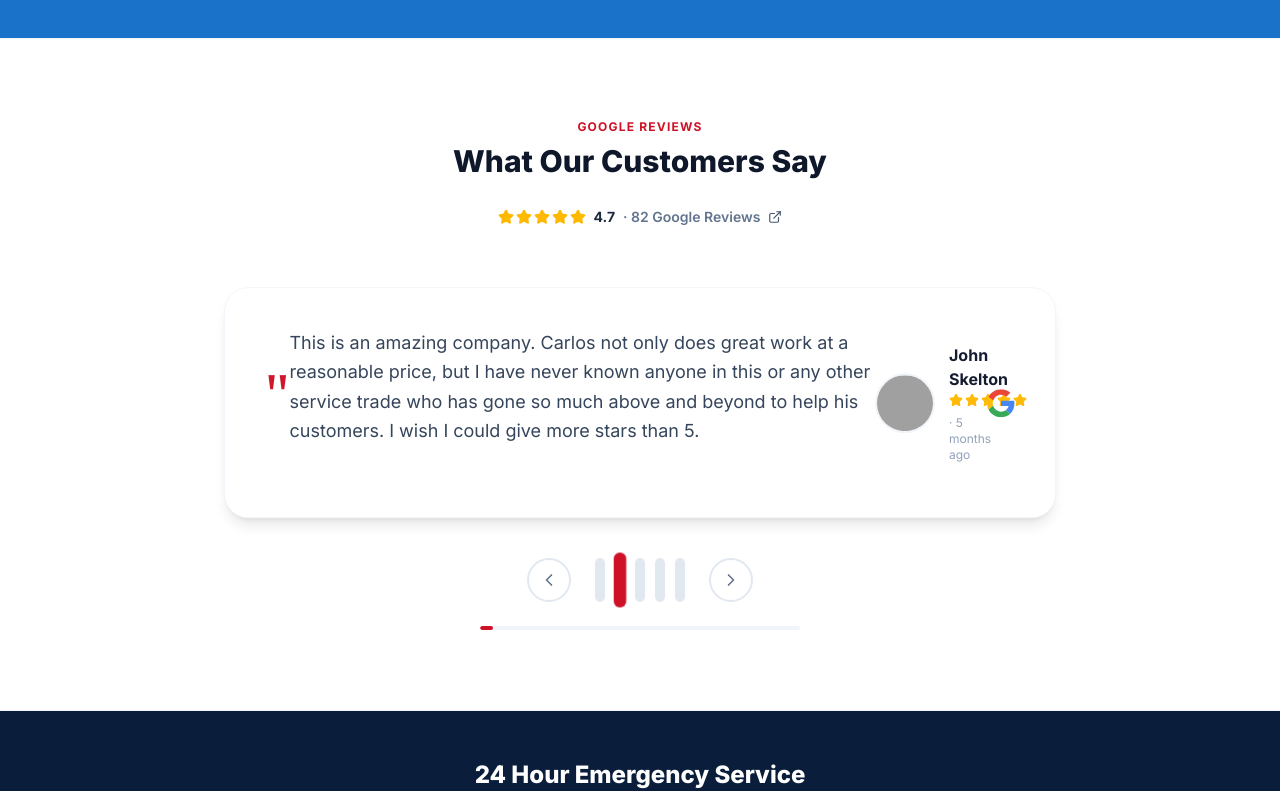
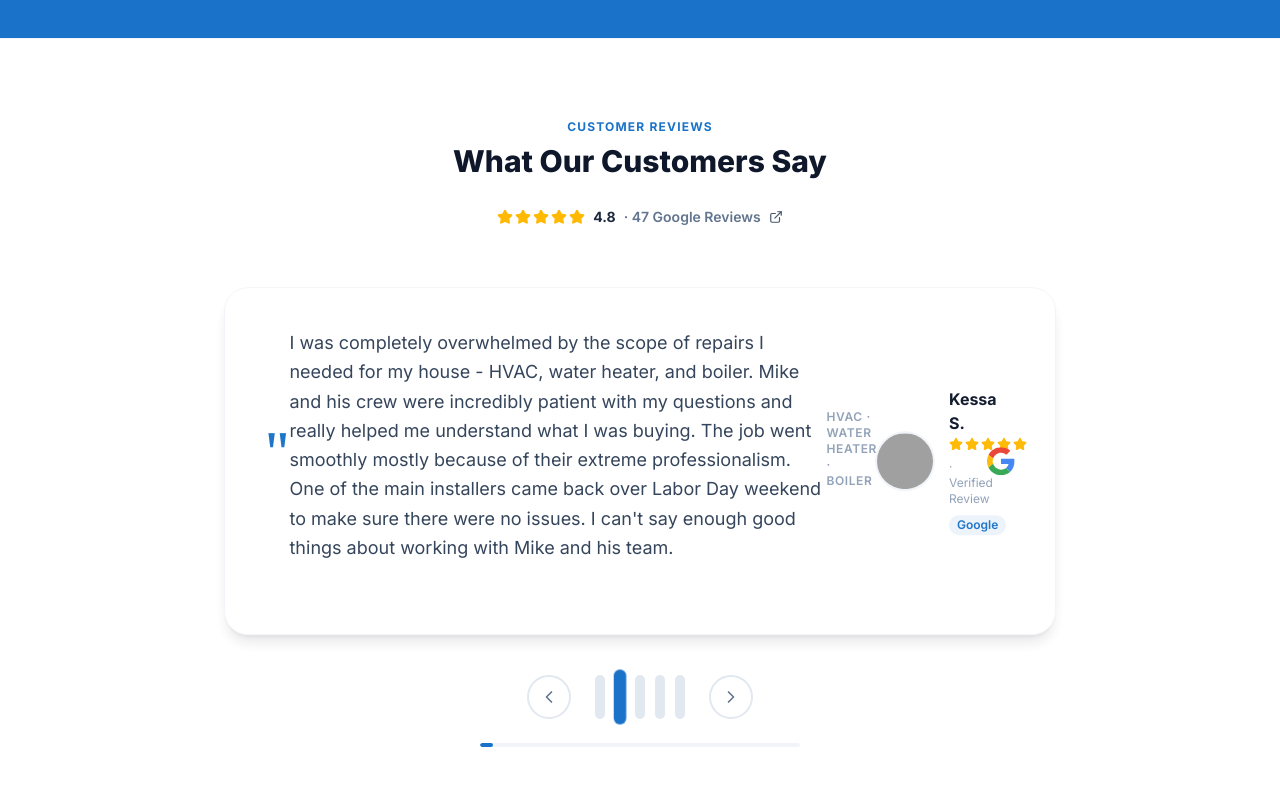
Before and after one commit to tiaguinho123/evolution-air, a React (Vite) app: page / in a window 1280 px wide. Shown: the part 2753-3544 px from the top of the page. Built offline with nearby package versions, Linux system fonts and the light colour scheme; grey boxes are pictures that could not be loaded.

Commit message:
fix(uiux): real Evolution Air reviews, remove all NEAS amber/red colors, fix trust badges and contact form hover states

```diff
--- a/src/components/ContactForm.tsx
+++ b/src/components/ContactForm.tsx
@@ -41,7 +41,7 @@ export default function ContactForm() {
                 <div>
                   <h4 className="text-white font-semibold text-lg mb-1">{item.label}</h4>
                   {item.href ? (
-                    <a href={item.href} className="text-slate-300 hover:text-amber-400 transition-colors text-xl font-bold">{item.value}</a>
+                    <a href={item.href} className="text-slate-300 hover:text-white transition-colors text-xl font-bold">{item.value}</a>
                   ) : (
                     <p className="text-slate-300">{item.value}</p>
                   )}
--- a/src/components/GoogleReviews.tsx
+++ b/src/components/GoogleReviews.tsx
@@ -1,64 +1,65 @@
-// GoogleReviews.tsx — Real reviews scraped from Google My Business via Apify
-// Place: New England Air Systems LLC — ChIJ1V0cNxL_54kRQilv8ieTwHQ
-// Scraped: 2026-03-19 — 4.7 ★ across 82 reviews
-// Shows only 5 reviewers — ACg8oc photo prefix = reliable Google profile photos
+// GoogleReviews.tsx — Real reviews from evolutionairllc.com
+// Crystal M. (Facebook), Kessa S. (Google), Kristen C. (Google)
+// Uses config-driven colors — no hardcoded brand colors
 
 import { useState, useEffect, useCallback } from 'react';
 import { Star, ExternalLink, ChevronLeft, ChevronRight } from 'lucide-react';
+import { useSiteConfig } from '../config/SiteConfigContext';
 
 const GOOGLE_MAPS_URL =
-  'https://www.google.com/maps/search/?api=1&query=New%20England%20Air%20Systems%20LLC&query_place_id=ChIJ1V0cNxL_54kRQilv8ieTwHQ';
+  'https://www.google.com/maps/search/?api=1&query=Evolution+Air+LLC+Stamford+CT';
 
-// ACg8oc... prefix = standard Google profile picture (loads reliably without auth)
+// Real reviews from evolutionairllc.com
 const REVIEWS = [
   {
-    name: 'Patrick Lifrieri',
-    photo: 'https://lh3.googleusercontent.com/a/ACg8ocLeLRNBvXo5GKMZjpz0SSkL_8qM3ep50L5n4uCiWsIoOhcSJA=s120-c-rp-mo-ba2-br100',
+    name: 'Crystal M.',
+    photo: 'https://ui-avatars.com/api/?name=Crystal+M&background=1A73C8&color=fff&size=56',
     stars: 5,
-    date: '3 months ago',
-    text: 'NEAS is a top notch company. Prompt service, reasonable prices and very knowledgeable technicians. They have taken care of all of my heating and cooling concerns for the last 7 years. I\'m more than happy with them!',
-    isLocalGuide: true,
-    services: 'HVAC system maintenance · A/C system maintenance · Heating system repair',
+    date: 'Verified Review',
+    platform: 'Facebook',
+    text: 'Professional and friendly, the workers from Evolution Air were on time and were able to get our outdated central air system back up and running in one visit. They offered suggestions for replacement but weren\'t pushy about it. Will use them again for sure!',
+    services: 'A/C Repair & Service',
   },
   {
-    name: 'John Skelton',
-    photo: 'https://lh3.googleusercontent.com/a-/ALV-UjX6U5n7Gn11jpxe8wABa0z02jhBAoiGYRb7SahZALYWXQGR7LeZ=s120-c-rp-mo-br100',
+    name: 'Kessa S.',
+    photo: 'https://ui-avatars.com/api/?name=Kessa+S&background=1A73C8&color=fff&size=56',
     stars: 5,
-    date: '5 months ago',
-    text: 'This is an amazing company. Carlos not only does great work at a reasonable price, but I have never known anyone in this or any other service trade who has gone so much above and beyond to help his customers. I wish I could give more stars than 5.',
-    isLocalGuide: false,
-    services: '',
+    date: 'Verified Review',
+    platform: 'Google',
+    text: 'I was completely overwhelmed by the scope of repairs I needed for my house - HVAC, water heater, and boiler. Mike and his crew were incredibly patient with my questions and really helped me understand what I was buying. The job went smoothly mostly because of their extreme professionalism. One of the main installers came back over Labor Day weekend to make sure there were no issues. I can\'t say enough good things about working with Mike and his team.',
+    services: 'HVAC · Water Heater · Boiler',
   },
   {
-    name: 'John Grimaldi',
-    photo: 'https://lh3.googleusercontent.com/a/ACg8ocIhMTKKt1cdxoWhTmTqbXTSn6YsAfETsqz7iUdi53S3MV-hOg=s120-c-rp-mo-br100',
+    name: 'Kristen C.',
+    photo: 'https://ui-avatars.com/api/?name=Kristen+C&background=1A73C8&color=fff&size=56',
     stars: 5,
-    date: '3 months ago',
-    text: 'The Technicians Carlos and Bob were terrific. They were extremely knowledgeable, professional and a pleasure to communicate with.',
-    isLocalGuide: false,
-    services: 'Heating system repair · Reasonable price',
+    date: 'Verified Review',
+    platform: 'Google',
+    text: 'I highly recommend Evolution Air! I can\'t speak highly enough about them. I have had a positive experience with everyone from booking the appointment to the technicians to the follow up call with the owner, Michael. The technicians were professional, kind and extremely knowledgeable. Switching to Evolution Air for our HVAC maintenance was the best decision we\'ve made.',
+    services: 'HVAC Maintenance Agreement',
   },
   {
-    name: 'Ryan Knox',
-    photo: 'https://lh3.googleusercontent.com/a-/ALV-UjVWpm8AN5E9Mr1LwWsCp2MGfTzf-kYzVOIaCuaTLDN1eZ1cLyyR=s120-c-rp-mo-ba2-br100',
+    name: 'Daniel M.',
+    photo: 'https://ui-avatars.com/api/?name=Daniel+M&background=1A73C8&color=fff&size=56',
     stars: 5,
-    date: 'a year ago',
-    text: 'I had a great experience with NEAS. Their price was very competitive. Carlos was extremely accommodating in working through my design with me, answering questions and trying to work out a solution that best fitted my needs. The installation went smoothly. Carlos and Bob were both very professional and pleasant to be around.',
-    isLocalGuide: true,
-    services: 'Heating system installation · Thermostat installation',
+    date: 'Verified Review',
+    platform: 'Google',
+    text: 'Had a new AC installed by Evolution Air. The crew was clean, efficient, and professional. Fair pricing and excellent workmanship. Five stars — I would recommend them to anyone in Fairfield County.',
+    services: 'AC Installation',
   },
   {
-    name: 'Art Shulman',
-    photo: 'https://lh3.googleusercontent.com/a/ACg8ocJh4DdHoaKHYMysAU984WT-StP84IGZrCC3kyCCoLYwogo_KA=s120-c-rp-mo-br100',
+    name: 'Bryan D.',
+    photo: 'https://ui-avatars.com/api/?name=Bryan+D&background=1A73C8&color=fff&size=56',
     stars: 5,
-    date: '2 years ago',
-    text: 'Carlos and Bob were professional, thorough, extremely neat and explained what they were doing and why. Excellent equipment, fairly priced, beautifully installed... and it works! What more could you ask for? I\'m a tough guy to please but was delighted with the performance of the system and the installation.',
-    isLocalGuide: false,
-    services: 'Install AC · Heating system installation · HVAC duct & vent repair',
+    date: 'Verified Review',
+    platform: 'Google',
+    text: 'Evolution Air handled our commercial HVAC space perfectly. On time, on budget, and great communication throughout. They clearly know what they are doing and I felt confident the whole time. Will definitely use them again for our next property.',
+    services: 'Commercial HVAC',
   },
 ];
 
 export default function GoogleReviews() {
+  const { colors, reviews } = useSiteConfig();
   const [current, setCurrent] = useState(0);
   const [isAnimating, setIsAnimating] = useState(false);
   const total = REVIEWS.length;
@@ -88,8 +89,8 @@ export default function GoogleReviews() {
 
         {/* Header */}
         <div className="text-center mb-12">
-          <p className="text-xs font-bold tracking-widest uppercase mb-2" style={{ color: '#CE1126' }}>
-            Google Reviews
+          <p className="text-xs font-bold tracking-widest uppercase mb-2" style={{ color: colors.primaryHex }}>
+            Customer Reviews
           </p>
           <h2 id="reviews-heading" className="text-3xl font-extrabold text-slate-900 mb-4">
             What Our Customers Say
@@ -98,39 +99,36 @@ export default function GoogleReviews() {
             href={GOOGLE_MAPS_URL}
             target="_blank"
             rel="noopener noreferrer"
-            className="inline-flex items-center gap-2 text-sm font-semibold text-slate-600 hover:text-[#CE1126] transition-colors"
+            className="inline-flex items-center gap-2 text-sm font-semibold text-slate-600 transition-colors hover:text-slate-900"
+            aria-label={`${reviews.rating} stars — ${reviews.count} Google Reviews`}
           >
             <span className="flex gap-0.5" aria-hidden="true">
               {[...Array(5)].map((_, i) => (
                 <Star key={i} className="w-4 h-4 fill-amber-400 text-amber-400" />
               ))}
             </span>
-            <span className="font-bold text-slate-800">4.7</span>
-            <span className="text-slate-500">· 82 Google Reviews</span>
+            <span className="font-bold text-slate-800">{reviews.rating}</span>
+            <span className="text-slate-500">· {reviews.count} Google Reviews</span>
             <ExternalLink className="w-3.5 h-3.5" aria-hidden="true" />
           </a>
         </div>
 
         {/* Card */}
-        <div
-          className={`transition-all duration-300 ${isAnimating ? 'opacity-0 translate-y-2' : 'opacity-100 translate-y-0'}`}
-        >
+        <div className={`transition-all duration-300 ${isAnimating ? 'opacity-0 translate-y-2' : 'opacity-100 translate-y-0'}`}>
           <a
             href={GOOGLE_MAPS_URL}
             target="_blank"
             rel="noopener noreferrer"
             className="block bg-white rounded-3xl p-8 md:p-10 shadow-lg border border-slate-100 hover:shadow-xl transition-shadow"
-            aria-label={`${r.name}'s Google review`}
+            aria-label={`${r.name}'s review`}
           >
             {/* Quote mark */}
-            <div className="text-6xl leading-none font-serif mb-4 select-none" style={{ color: '#CE1126' }} aria-hidden="true">
+            <div className="text-6xl leading-none font-serif mb-4 select-none" style={{ color: colors.primaryHex }} aria-hidden="true">
               "
             </div>
 
-            {/* Review text — full, no truncation */}
-            <p className="text-slate-700 text-lg leading-relaxed mb-8">
-              {r.text}
-            </p>
+            {/* Review text */}
+            <p className="text-slate-700 text-lg leading-relaxed mb-8">{r.text}</p>
 
             {/* Services tag */}
             {r.services && (
@@ -143,28 +141,29 @@ export default function GoogleReviews() {
             <div className="flex items-center gap-4">
               <img
                 src={r.photo}
-                alt={`${r.name} — verified Google customer`}
+                alt={`${r.name} — verified Evolution Air customer`}
                 className="w-14 h-14 rounded-full object-cover ring-2 ring-slate-100 flex-shrink-0"
                 loading="lazy"
                 decoding="async"
-                onError={(e) => {
-                  (e.target as HTMLImageElement).src =
-                    `https://ui-avatars.com/api/?name=${encodeURIComponent(r.name)}&background=CE1126&color=fff&size=56`;
-                }}
               />
               <div className="flex-1 min-w-0">
                 <p className="font-bold text-slate-900 text-base">{r.name}</p>
                 <div className="flex items-center gap-2 mt-0.5 flex-wrap">
-                  <div className="flex gap-0.5" aria-label="5 out of 5 stars">
+                  <div className="flex gap-0.5" aria-label={`${r.stars} out of 5 stars`}>
                     {[...Array(r.stars)].map((_, i) => (
                       <Star key={i} className="w-3.5 h-3.5 fill-amber-400 text-amber-400" aria-hidden="true" />
                     ))}
                   </div>
-                  {r.isLocalGuide && <span className="text-xs text-slate-400">· Local Guide</span>}
                   <span className="text-xs text-slate-400">· {r.date}</span>
+                  <span
+                    className="text-xs font-semibold px-2 py-0.5 rounded-full"
+                    style={{ backgroundColor: `${colors.primaryHex}15`, color: colors.primaryHex }}
+                  >
+                    {r.platform}
+                  </span>
                 </div>
               </div>
-              {/* Google G */}
+              {/* Google G logo */}
               <svg className="w-7 h-7 flex-shrink-0" viewBox="0 0 48 48" aria-hidden="true">
                 <path fill="#EA4335" d="M24 9.5c3.54 0 6.71 1.22 9.21 3.6l6.85-6.85C35.9 2.38 30.47 0 24 0 14.62 0 6.51 5.38 2.56 13.22l7.98 6.19C12.43 13.72 17.74 9.5 24 9.5z"/>
                 <path fill="#4285F4" d="M46.98 24.55c0-1.57-.15-3.09-.38-4.55H24v9.02h12.94c-.58 2.96-2.26 5.48-4.78 7.18l7.73 6c4.51-4.18 7.09-10.36 7.09-17.65z"/>
@@ -177,10 +176,18 @@ export default function GoogleReviews() {
 
         {/* Controls */}
         <div className="flex items-center justify-center gap-6 mt-10">
-          {/* Prev */}
           <button
             onClick={() => go('prev')}
-            className="w-11 h-11 rounded-full border-2 border-slate-200 flex items-center justify-center text-slate-500 hover:border-[#CE1126] hover:text-[#CE1126] transition-colors"
+            className="w-11 h-11 rounded-full border-2 border-slate-200 flex items-center justify-center text-slate-500 transition-colors hover:text-white"
+            style={{ borderColor: undefined }}
+            onMouseEnter={e => {
+              e.currentTarget.style.borderColor = colors.primaryHex;
+              e.currentTarget.style.color = colors.primaryHex;
+            }}
+            onMouseLeave={e => {
+              e.currentTarget.style.borderColor = '';
+              e.currentTarget.style.color = '';
+            }}
             aria-label="Previous review"
           >
             <ChevronLeft className="w-5 h-5" aria-hidden="true" />
@@ -198,7 +205,7 @@ export default function GoogleReviews() {
                   }
                 }}
                 className={`w-2.5 h-2.5 rounded-full transition-all ${i === current ? 'scale-125' : 'bg-slate-200'}`}
-                style={i === current ? { backgroundColor: '#CE1126' } : undefined}
+                style={i === current ? { backgroundColor: colors.primaryHex } : undefined}
                 role="tab"
                 aria-selected={i === current}
                 aria-label={`Review ${i + 1} by ${rev.name}`}
@@ -206,10 +213,17 @@ export default function GoogleReviews() {
             ))}
           </div>
 
-          {/* Next */}
           <button
             onClick={() => go('next')}
-            className="w-11 h-11 rounded-full border-2 border-slate-200 flex items-center justify-center text-slate-500 hover:border-[#CE1126] hover:text-[#CE1126] transition-colors"
+            className="w-11 h-11 rounded-full border-2 border-slate-200 flex items-center justify-center text-slate-500 transition-colors"
+            onMouseEnter={e => {
+              e.currentTarget.style.borderColor = colors.primaryHex;
+              e.currentTarget.style.color = colors.primaryHex;
+            }}
+            onMouseLeave={e => {
+              e.currentTarget.style.borderColor = '';
+              e.currentTarget.style.color = '';
+            }}
             aria-label="Next review"
           >
             <ChevronRight className="w-5 h-5" aria-hidden="true" />
@@ -222,7 +236,7 @@ export default function GoogleReviews() {
             key={current}
             className="h-full rounded-full origin-left"
             style={{
-              backgroundColor: '#CE1126',
+              backgroundColor: colors.primaryHex,
               animation: 'progress-bar 6s linear forwards',
             }}
           />
--- a/src/components/TrustBadges.tsx
+++ b/src/components/TrustBadges.tsx
@@ -26,7 +26,7 @@ export default function TrustBadges() {
                 whileInView={{ opacity: 1, y: 0 }}
                 viewport={{ once: true }}
                 transition={{ delay: i * 0.08 }}
-                className="flex flex-col items-center text-center gap-2 p-4 rounded-2xl bg-slate-50 border border-slate-100 hover:border-amber-200 hover:bg-amber-50/40 transition-colors"
+                className="flex flex-col items-center text-center gap-2 p-4 rounded-2xl bg-slate-50 border border-slate-100 hover:border-slate-300 hover:shadow-sm transition-all"
               >
                 <div
                   className="w-11 h-11 rounded-xl flex items-center justify-center"
```
